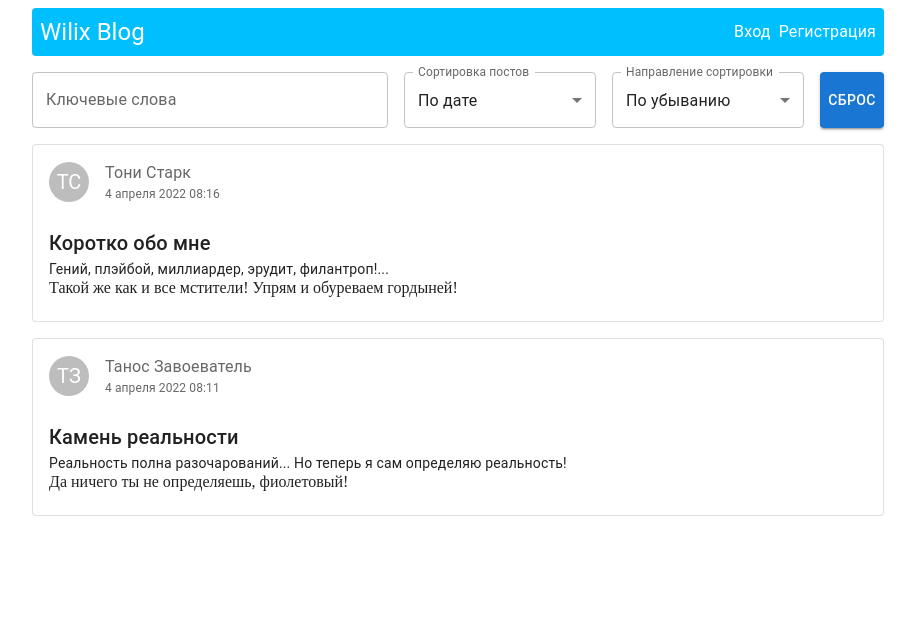
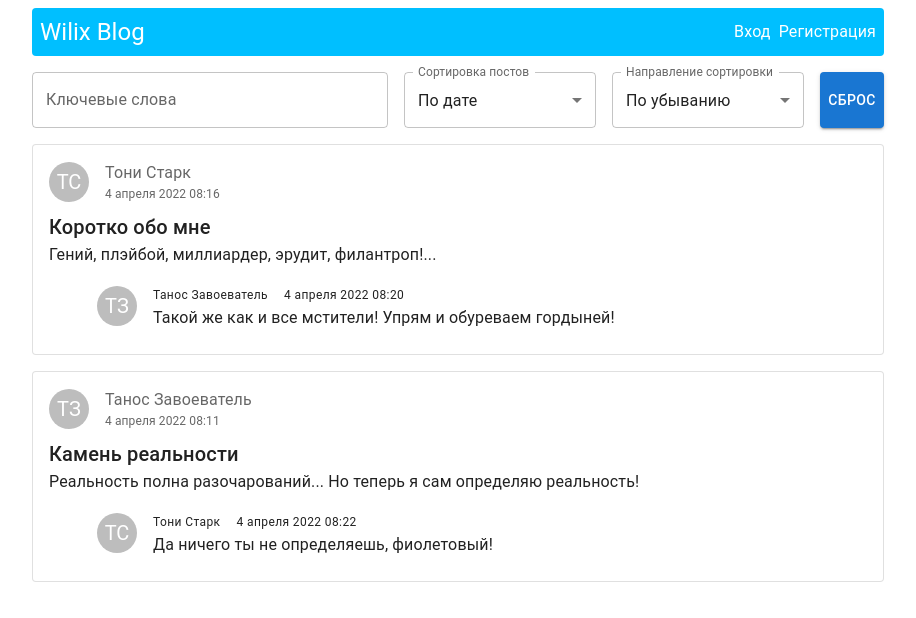
Before and after one commit to SergeyLebidko/wilix_taks_5, a React (Create React App) app: page / in a window 1280 px wide. Shown: the top 618 px of the page, without its empty margins (182-1098 px from the left). Built offline with nearby package versions, Linux system fonts and the light colour scheme.

Commit message:
Create first version of comment list

```diff
--- a/src/components/common/CommentCard/CommentCard.tsx
+++ b/src/components/common/CommentCard/CommentCard.tsx
@@ -1,16 +1,39 @@
 import React from 'react';
+import {Stack, Typography} from '@mui/material';
+import {useSelector} from 'react-redux';
 
-import {TComment} from '../../../backend/types';
+import {TComment, TUser} from '../../../backend/types';
+import {userListSelector} from '../../../redux/selectors';
+import UserAvatar from "../UserAvatar/UserAvatar";
+import getUserFullName from "../../../helpers/utils/getUserFullName";
+import getDateStringForTimestamp from "../../../helpers/utils/getDateStringForTimestamp";
 
 type CommentCardProps = {
     comment: TComment
 }
 
 const CommentCard: React.FC<CommentCardProps> = ({comment}) => {
+    const userList = useSelector((userListSelector));
+
+    const user = userList.find(user => user.id === comment.user_id) as TUser;
+
     return (
-        <div>
-            {comment.text}
-        </div>
+        <Stack direction="row" spacing={2}>
+            <UserAvatar user={user}/>
+            <Stack>
+                <Stack direction="row" spacing={2} sx={{alignItems: 'center'}}>
+                    <Typography variant="caption">
+                        {getUserFullName((user))}
+                    </Typography>
+                    <Typography variant="caption">
+                        {getDateStringForTimestamp(comment.dt_created)}
+                    </Typography>
+                </Stack>
+                <Typography variant="body1">
+                    {comment.text}
+                </Typography>
+            </Stack>
+        </Stack>
     );
 }
 
--- a/src/components/common/CommentList/CommentList.tsx
+++ b/src/components/common/CommentList/CommentList.tsx
@@ -10,6 +10,11 @@ type CommentListProps = {
     post: TPost
 }
 
+const containerStyle = {
+    marginTop: '1.2rem',
+    marginLeft: '3rem'
+};
+
 const CommentList: React.FC<CommentListProps> = ({post}) => {
     let commentList = Array.from(useSelector(commentListSelector));
 
@@ -18,8 +23,10 @@ const CommentList: React.FC<CommentListProps> = ({post}) => {
         .filter(comment => comment.post_id === post.id)
         .sort((a: TComment, b: TComment) => b.dt_created - a.dt_created);
 
+    if (!commentList.length) return null;
+
     return (
-        <Stack spacing={2}>
+        <Stack spacing={2} sx={containerStyle}>
             {commentList.map(comment => <CommentCard key={comment.id} comment={comment}/>)}
         </Stack>
     );
--- a/src/components/common/PostCard/PostCard.tsx
+++ b/src/components/common/PostCard/PostCard.tsx
@@ -17,7 +17,7 @@ const PostCard: React.FC<PostCardProps> = ({post}) => {
                 <Typography variant="h6">
                     {post.title}
                 </Typography>
-                <Typography variant="body2">
+                <Typography variant="body1">
                     {post.text}
                 </Typography>
                 <CommentList post={post}/>
--- a/src/components/common/PostHeader/PostHeader.tsx
+++ b/src/components/common/PostHeader/PostHeader.tsx
@@ -17,7 +17,7 @@ type PostHeaderProps = {
 const containerStyle = {
     justifyContent: 'flex-start',
     alignItems: 'center',
-    marginBottom: '1.5em'
+    marginBottom: '0.5em'
 };
 
 const removeProgressStyle = {
```
